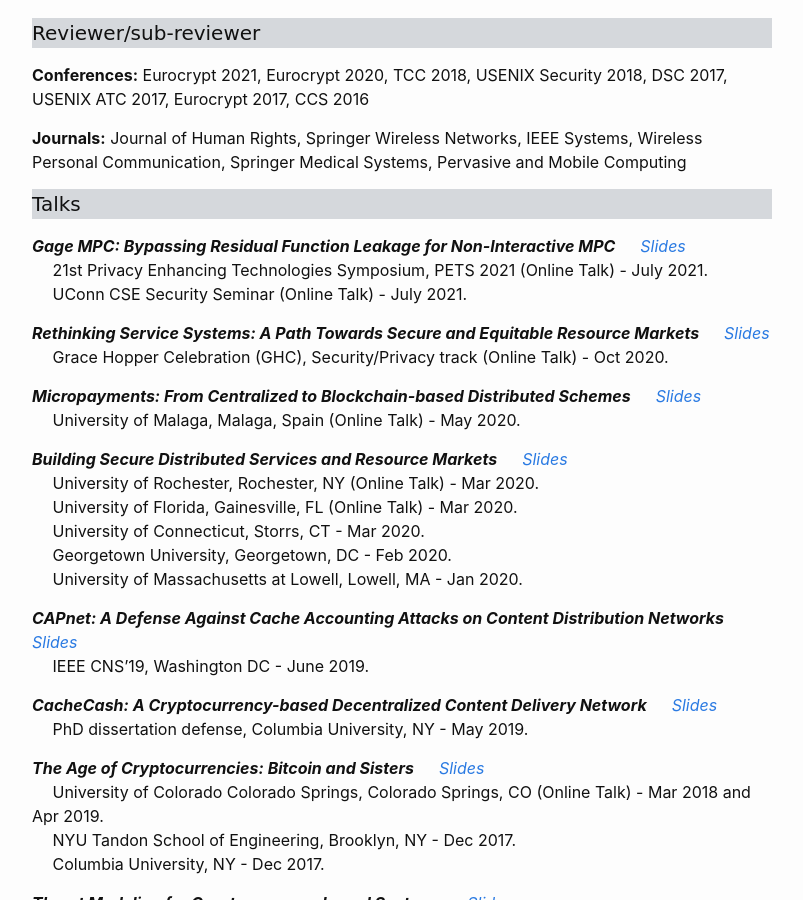
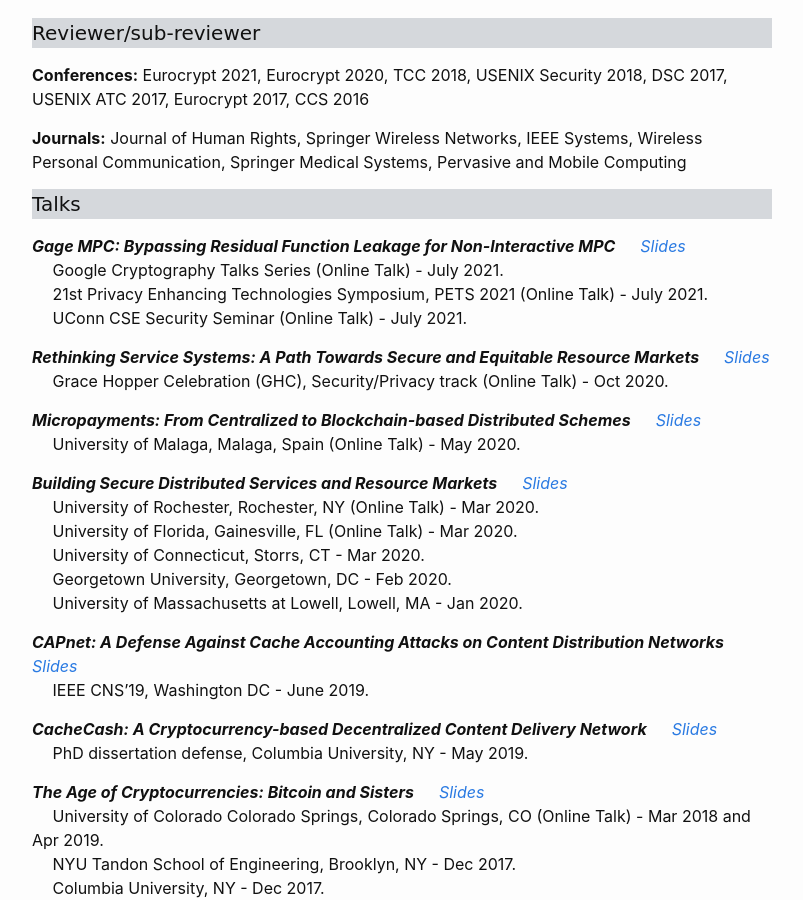
Before and after one commit to GhadaAlmashaqbeh/GhadaAlmashaqbeh.github.io, a Jekyll site: the page built from 03-talks.md, in a window 1280 px wide and 900 px high, scrolled down 516 px. Shown: the whole window, without its empty margins (238-1041 px from the left). Built offline with Jekyll 4.4.1, drawn with Linux system fonts in a browser that asks for light colours.

Commit message:
update talks

```diff
--- a/03-talks.md
+++ b/03-talks.md
@@ -33,6 +33,7 @@
 <h4 style="font-family: 'Comic Sans MS'; background-color:rgb(213, 216, 220);">Talks</h4>
 
 ***Gage MPC: Bypassing Residual Function Leakage for Non-Interactive MPC*** &emsp; [_Slides_](../slides/gagempc-pets-2021.pdf)<br/>
+&emsp; Google Cryptography Talks Series (Online Talk) - July 2021.<br/>
 &emsp; 21st Privacy Enhancing Technologies Symposium, PETS 2021 (Online Talk) - July 2021.<br/>
 &emsp; UConn CSE Security Seminar (Online Talk) - July 2021.
 
```
Also changed, not shown: 01-research.md (+1 -1 lines), 2 other files.
